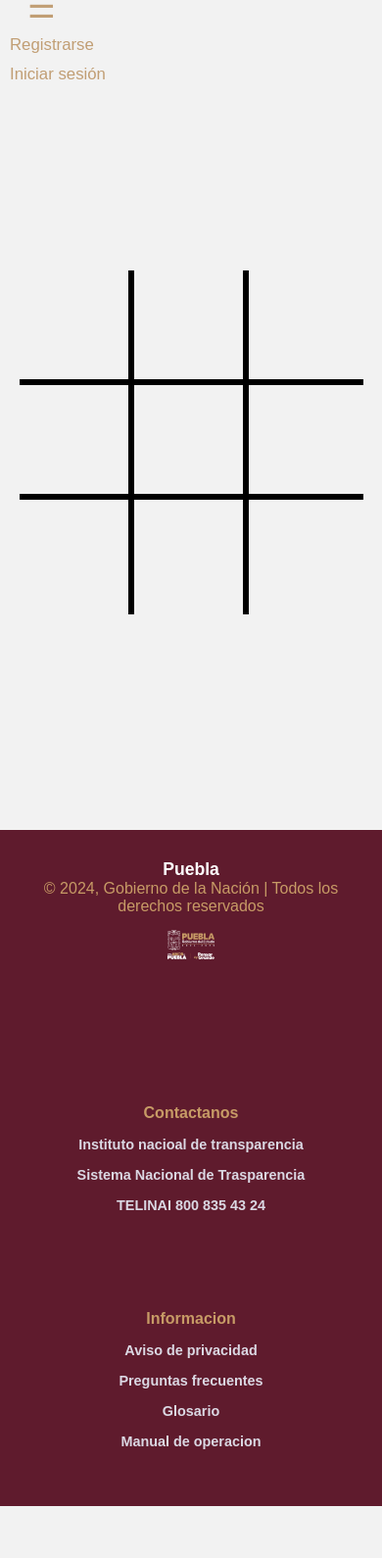
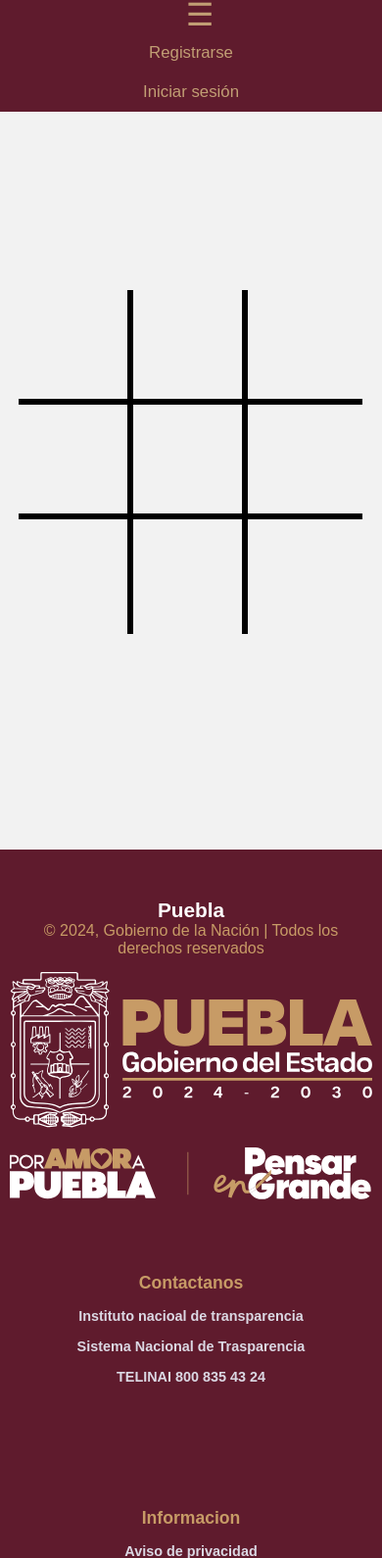
Before and after one commit to ByteBuster-L/Quizz_Gato, a plain HTML site: page bottab.html in a window 390 px wide. Shown: the part 64-1654 px from the top of the page at 98% size. Before the commit the page ends 1601 px from the top, so only its background shows below. Drawn offline with nearby package versions, Linux system fonts and the light colour scheme.

Commit message:
Update bottab.css

```diff
--- a/bottab.css
+++ b/bottab.css
@@ -375,67 +375,40 @@ main {
     margin: 340px auto 220px auto;
     height: auto;
 }
-
-@media (max-width: 960px) {
-    main {
-        flex: 100%;
-        width: 100%;
-    }
-}
-
-/* Responsive para tablero */
-@media (max-width: 900px) {
-    #board {
-        grid-template-columns: repeat(3, 30vw);
-        grid-template-rows: repeat(3, 30vw);
-        max-width: 95vw;
-    }
-
-    .square {
-        width: 30vw;
-        height: 30vw;
-        font-size: 2rem;
-    }
-
-    #quiz {
-        position: relative;
-        margin: 40px auto;
-        padding: 12px;
-        max-width: 95vw;
-    }
-}
-
-/* Responsive del menú */
+/* NAV RESPONSIVE */
 @media (max-width: 900px) {
   .navs {
     min-height: 60px;
-        height: 60px;
-    }
-
-    .logo {
-        width: 140px;
-        height: 38px;
+    height: auto;
+    flex-direction: column;
+    padding: 10px 15px;
+    align-items: flex-start;
   }
 
   .navegacion {
+    display: flex;
+    width: 100%;
     flex-direction: column;
-        align-items: flex-start;
-        padding: 10px;
+    padding: 0;
+    justify-content: center;
+    align-items: center;
   }
 
   .menu-icon {
     display: block;
     font-size: 2rem;
+    margin-top: 8px;
+    cursor: pointer;
   }
 
   .linksheader {
     display: none;
     flex-direction: column;
-        width: 100vw;
+    position: absolute;
+    width: 100%;
+    top: 60px;
     left: 0;
-        top: 60px;
-        background: #5F1B2D;
-        position: absolute;
+    background-color: #201e1e;
   }
 
   .linksheader.active {
@@ -443,58 +416,81 @@ main {
   }
 
   .linksheader li {
-        width: 100vw;
+    width: 100%;
     text-align: center;
-        margin: 12px 0;
+    padding: 10px 0;
+    margin: 0;
   }
 
   .linksheader a {
+    font-size: 1.2rem;
     display: block;
     width: 100%;
-        font-size: 1.1rem;
-        padding: 14px 0;
+    padding: 10px 0;
   }
 
   .register, .login {
-        margin: 10px 0 0;
+    margin: 10px 0;
+    width: 100%;
+    text-align: center;
   }
 }
 
-/* Responsive del footer */
+/* TABLERO Y QUIZ RESPONSIVE */
+@media (max-width: 600px) {
+  #board {
+    grid-template-columns: repeat(3, 30vw);
+    grid-template-rows: repeat(3, 30vw);
+    width: 100%;
+    max-width: 96vw;
+    margin-top: 20px;
+  }
+
+  .square {
+    width: 30vw;
+    height: 30vw;
+    font-size: 2.4rem;
+  }
+
+  #quiz {
+    position: absolute;
+    width: 100%;
+    max-width: 95vw;
+    margin: 320px auto;
+    padding: 12px;
+    text-align: center;
+  }
+}
+
+/* FOOTER RESPONSIVE */
 @media (max-width: 900px) {
   .footer-content {
     flex-direction: column;
     align-items: center;
-        padding: 20px 5vw 10px;
-        gap: 10px;
+    padding: 30px 10px;
+    gap: 20px;
   }
 
-    .footer-main,
-    .links {
-        margin: 10px 0;
+  .footer-main, .links {
     width: 100%;
-        align-items: center;
     text-align: center;
-    }
-
-    .footer-main h2 {
-        font-size: 1.1rem;
-    }
-
-    .links p {
-        font-size: 1rem;
-    }
-
-    .links a {
-        font-size: 0.9rem;
-    }
-
-    .escudo {
-        max-width: 48px;
+    margin: 20px 0;
   }
 
   .social-links {
     justify-content: center;
     width: 100%;
   }
+
+  .footer-main h2 {
+    font-size: 1.3rem;
   }
+
+  .links p {
+    font-size: 1.1rem;
+  }
+
+  .links a {
+    font-size: 0.9rem;
+  }
+}
```
Lines whose indentation alone changed are shown as unchanged.
